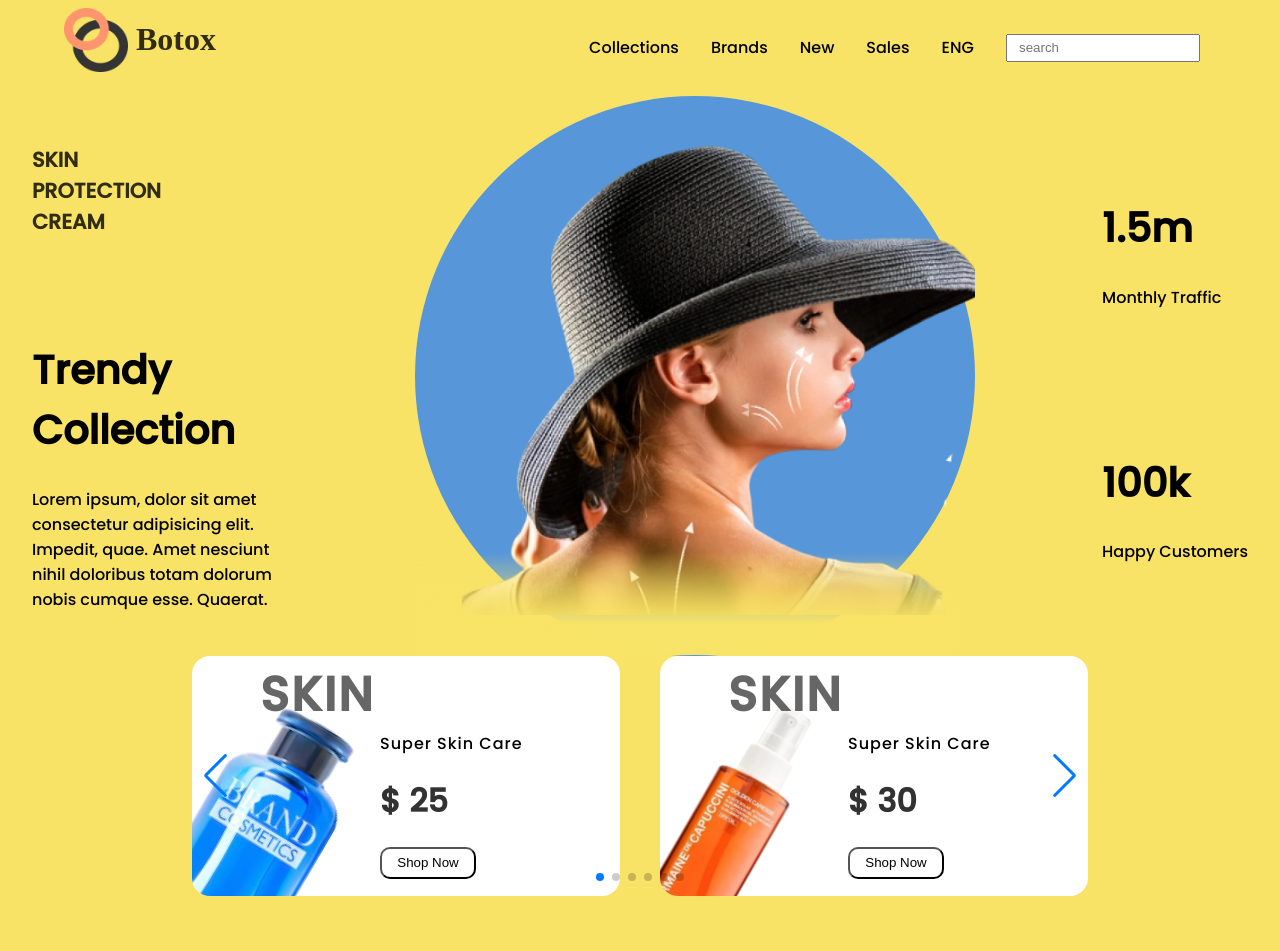
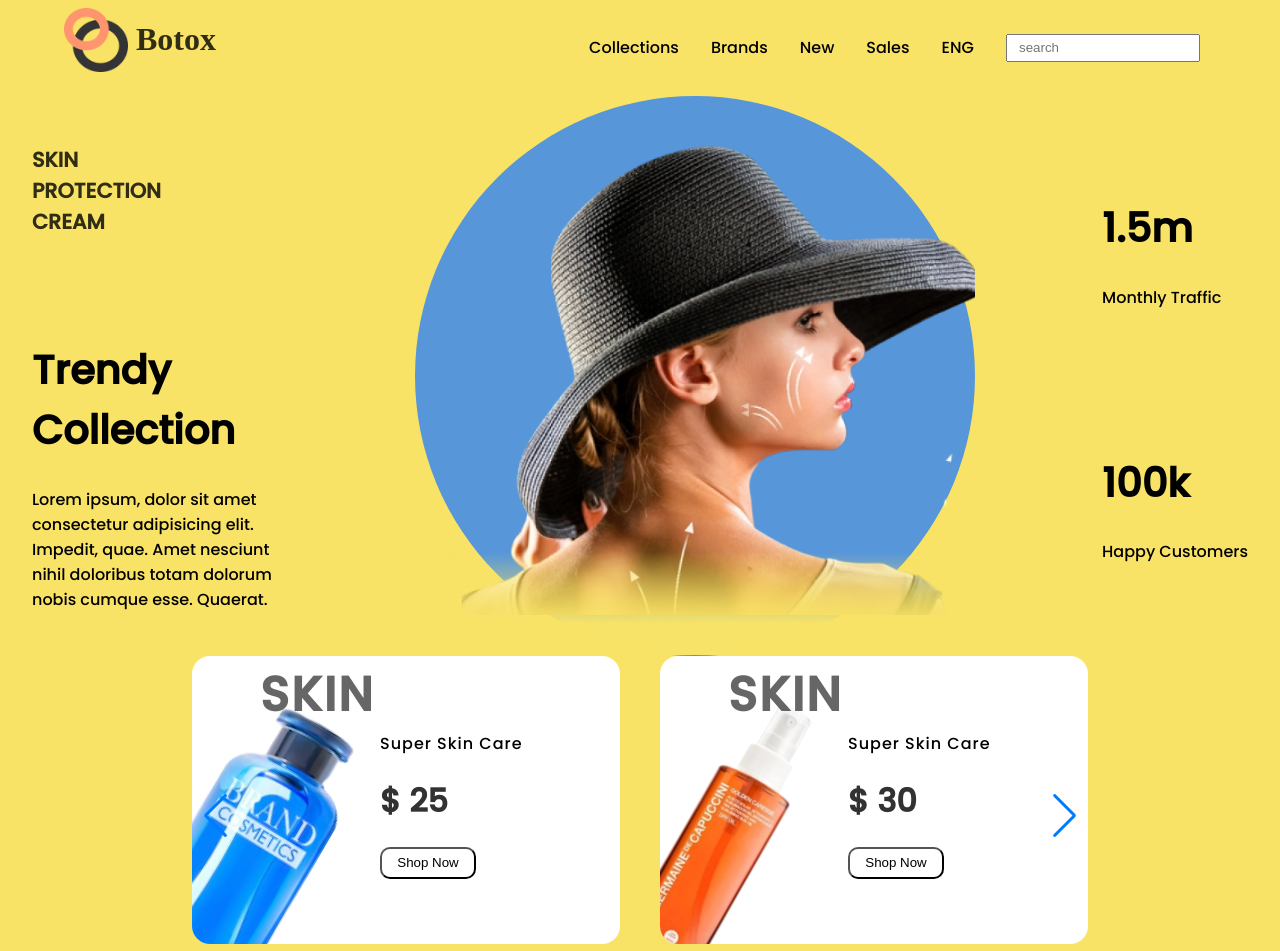
Before and after one commit to ARTHANUR/Botox-Cosmetics, a React (Create React App) app: page / in a window 1280 px wide. Shown: the top 951 px of the page. Before the commit the page ends 896 px from the top, so only its background shows below. Built offline with nearby package versions, Linux system fonts and the light colour scheme; a web font is replaced by a local one.

Commit message:
Pagination overlay fixed

```diff
--- a/src/components/header/Slider.css
+++ b/src/components/header/Slider.css
@@ -1,12 +1,12 @@
 .swiper {
     width: 70%;
-    height: 15rem;
+    height: 20rem;
 }
 
 .slide {
     position: relative;
     width: 100%;
-    height: 100%;
+    height: 90%;
     background-color: white;
     border-radius: 18px;
     display: flex;
```
